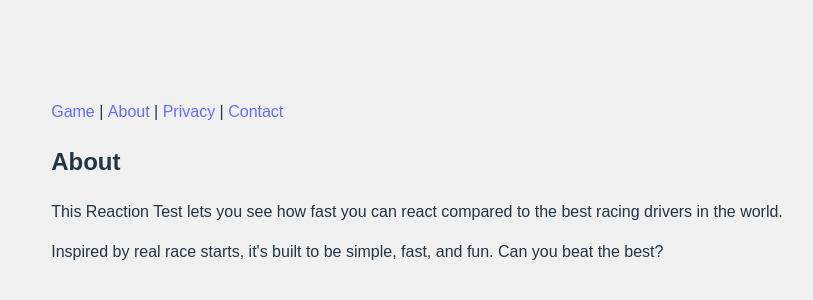
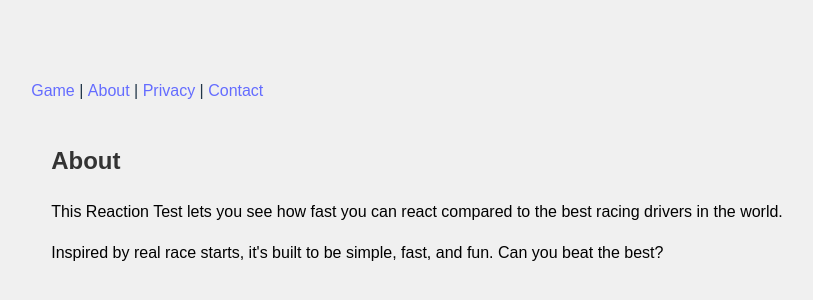
Before and after one commit to smhiggins88/reactiongame, a React (Vite) app: page /about in a window 1280 px wide. Shown: the part 210-510 px from the top of the page, without its empty margins (223-1036 px from the left). Built offline with nearby package versions, Linux system fonts and the light colour scheme.

Commit message:
Initial commit

```diff
--- a/src/App.css
+++ b/src/App.css
@@ -81,3 +81,21 @@ button:active {
   gap: 20px; /* Space between buttons */
   margin-top: 20px; /* Space above buttons */
 }
+
+.static-page {
+  color: black;
+  text-align: left;
+  max-width: 800px;
+  margin: 0 auto;
+  padding: 20px;
+}
+
+.static-page h2 {
+  color: #333;
+  margin-bottom: 20px;
+}
+
+.static-page p {
+  margin-bottom: 15px;
+  line-height: 1.6;
+}
```
